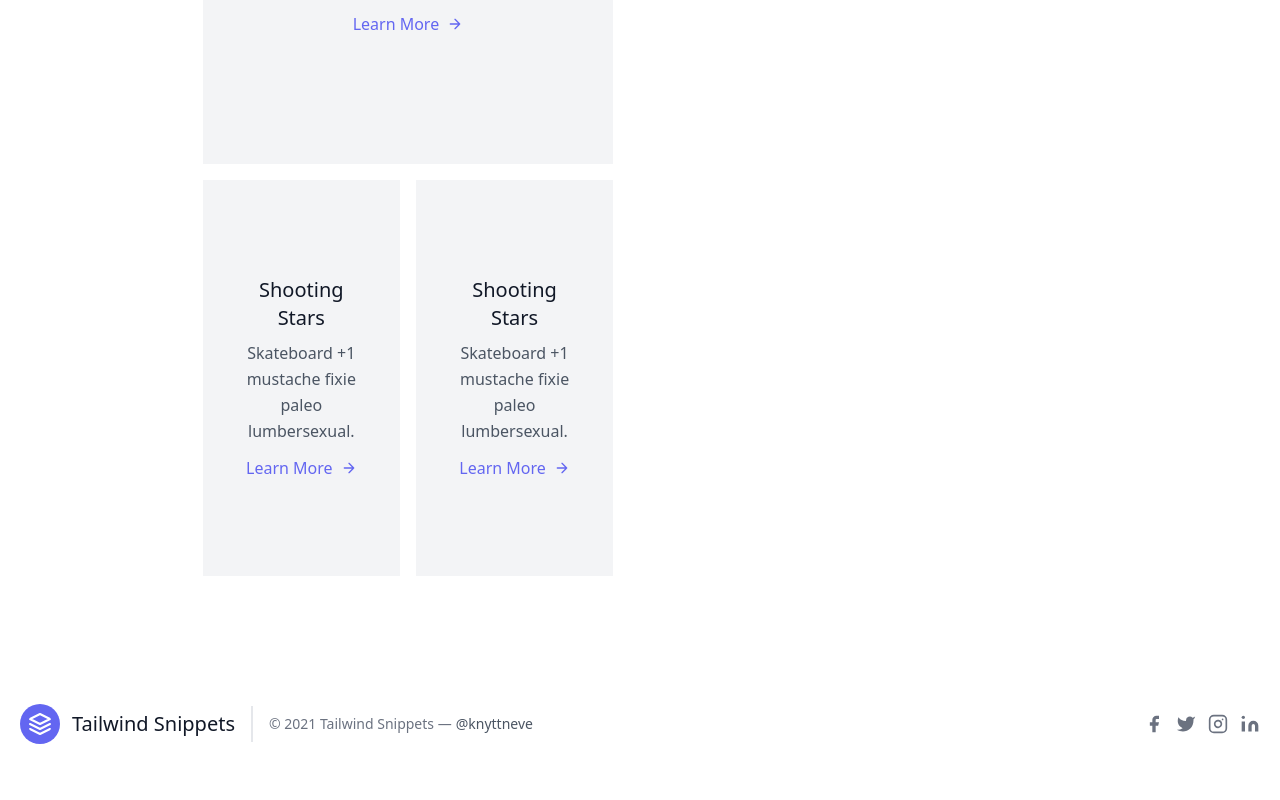
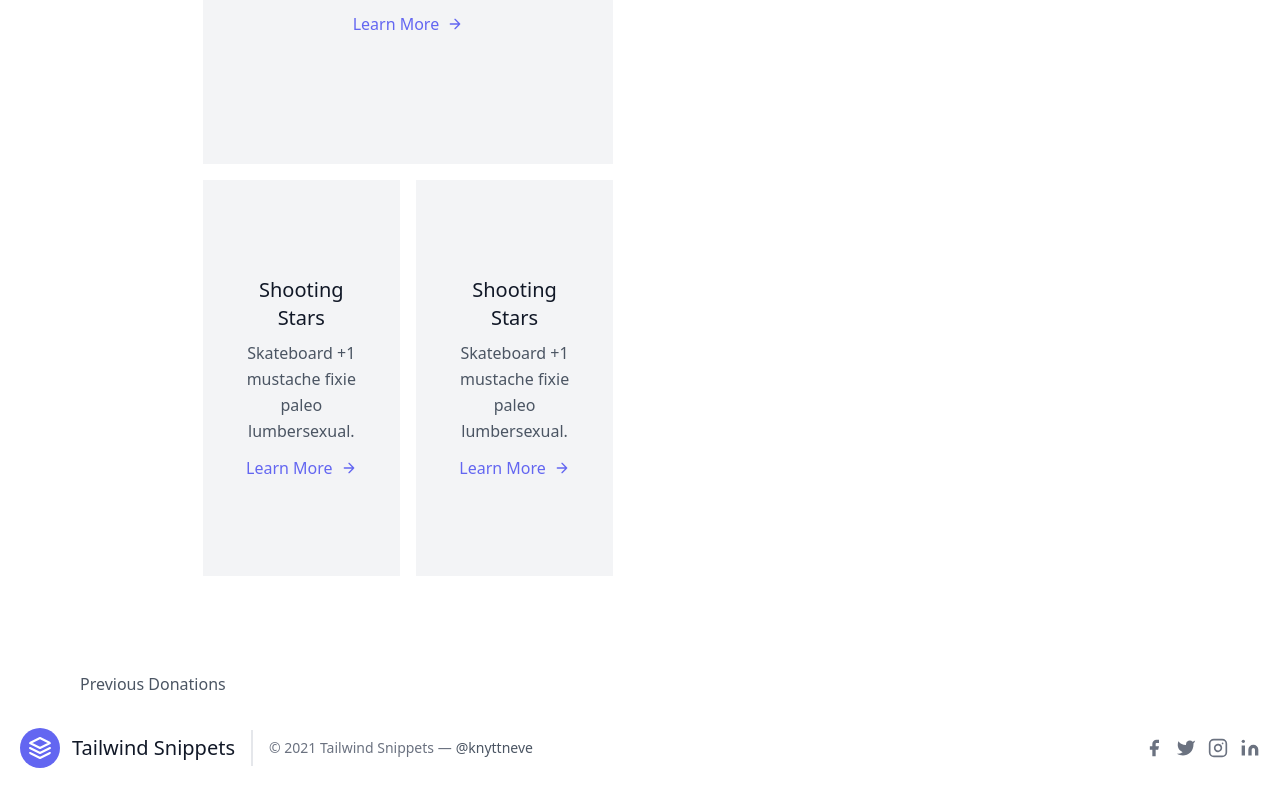
Before and after one commit to Abdulkareemoj/DonationsApp, a Next.js app: page / in a window 1280 px wide. Shown: the part 832-1632 px from the top of the page. Before the commit the page ends 1608 px from the top, so only its background shows below. Built offline with nearby package versions, Linux system fonts and the light colour scheme.

Commit message:
add previous donations function

```diff
--- /dev/null
+++ b/src/components/donations.tsx
@@ -0,0 +1,17 @@
+const Donations = () => {
+  return (
+    <div>
+      {" "}
+      {donations.map(() => {
+        return (
+          <div key={donation.id} className="p-4 shadow mb-2">
+            {donations.fields.name} donated ${donation.fields.amount} <br />{" "}
+            {donation.fields.message}
+          </div>
+        );
+      })}
+    </div>
+  );
+};
+
+export default Donations;
--- a/src/components/mainCard.tsx
+++ b/src/components/mainCard.tsx
@@ -1,4 +1,5 @@
 import Image from "next/image";
+import Donations from "./donations";
 
 const MainCard = () => {
   return (
@@ -159,6 +160,10 @@ const MainCard = () => {
           </div>
         </section>
       </div>
+      <div>
+        <h2>Previous Donations</h2>
+        {/* <Donations /> */}
+      </div>
     </section>
   );
 };
```
